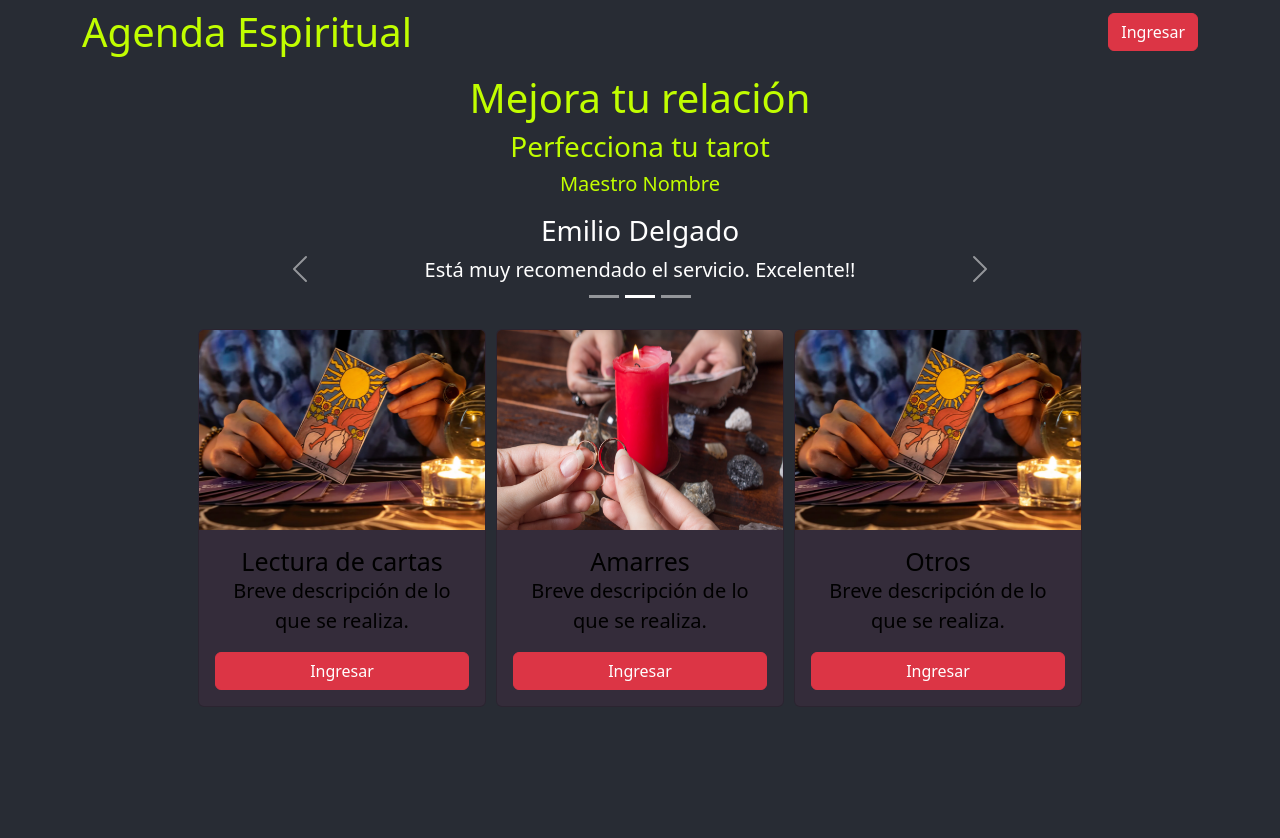
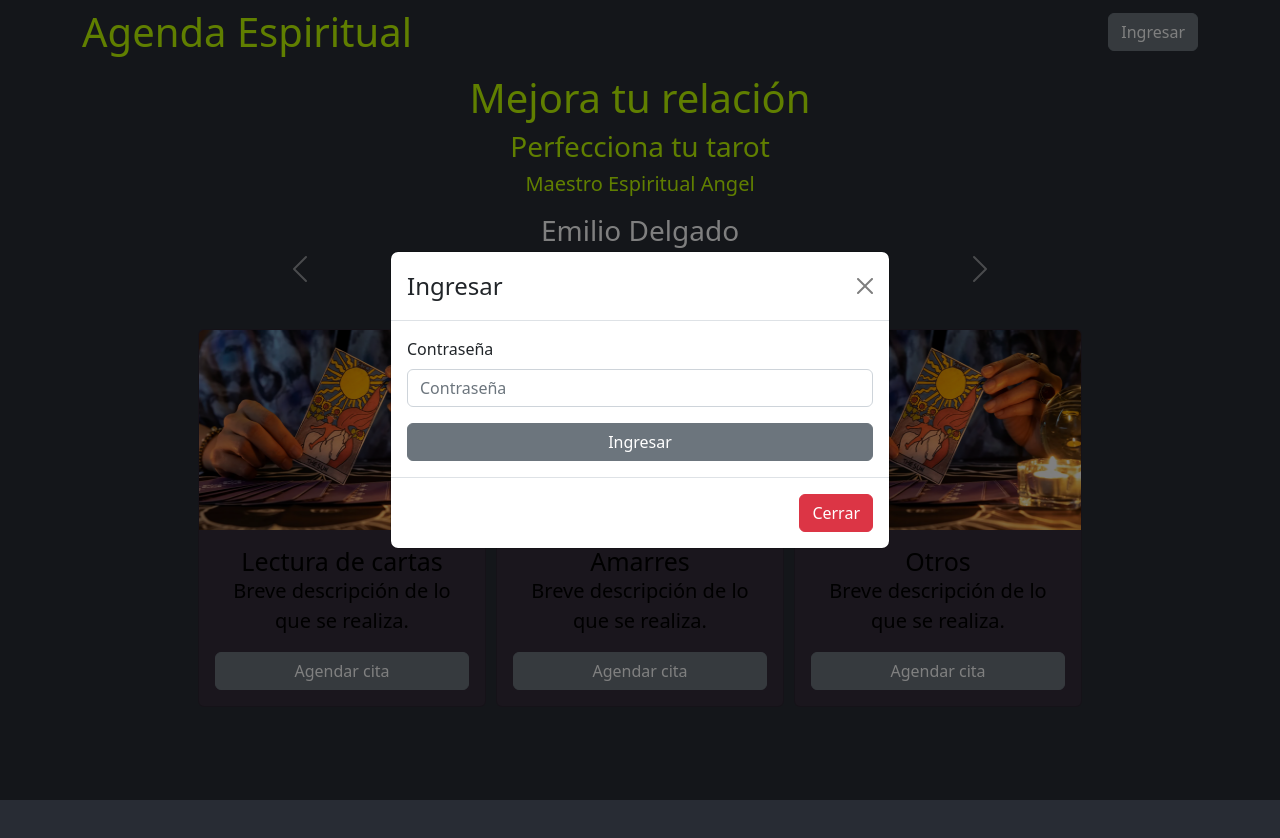
Before and after one commit to samisua19/tarotapp, a React (Create React App) app: page / in a window 1280 px wide. Both pictures are taken after a click on the button "Ingresar". Shown: the top 838 px of the page. Built offline with nearby package versions, Linux system fonts and the light colour scheme.

Commit message:
Creacion de los modales y formularios

```diff
--- a/src/App.js
+++ b/src/App.js
@@ -10,7 +10,7 @@ function App() {
         <div style={{textAlign:'center', margin:'10px'}}>
           <h1 style={{color:"#C1FE00"}}>Mejora tu relación</h1>
           <h3 style={{color:"#C1FE00"}}>Perfecciona tu tarot</h3>
-          <h5 style={{color:"#C1FE00"}}>Maestro Nombre</h5>
+          <h5 style={{color:"#C1FE00"}}>Maestro Espiritual Angel</h5>
         </div>
         <CarouselComponent style={{margin:'0px'}}/>
         <Row style={{display:'flex', flexDirection:'row', justifyContent: 'center'}}>
--- /dev/null
+++ b/src/components/buttonModalComponent.js
@@ -0,0 +1,24 @@
+import React,{useState} from 'react'
+import Button from 'react-bootstrap/Button';
+import ModalBodyComponent from './modalBodyComponent';
+
+const ButtonModalComponent = (props) => {
+
+  const [modalShow, setModalShow] = useState(false);
+
+  return (
+      <>
+            <Button variant="secondary" onClick={() => setModalShow(true)}>
+                {props.titleButtonModal}
+            </Button>
+
+            <ModalBodyComponent
+            titleModal={props.titleModal}
+            show={modalShow}
+            onHide={() => setModalShow(false)}
+            > {props.children} </ModalBodyComponent>
+      </>
+  )
+}
+
+export default ButtonModalComponent
--- a/src/components/cardComponent.js
+++ b/src/components/cardComponent.js
@@ -1,6 +1,7 @@
 import React from "react";
-import Button from 'react-bootstrap/Button';
 import Card from 'react-bootstrap/Card';
+import ButtonModalComponent from "./buttonModalComponent";
+import FormAppoimentComponent from "./formAppoimentComponent";
 
 const cardComponent = (props) => {
   return (
@@ -12,7 +13,7 @@ const cardComponent = (props) => {
             <p>{props.description}</p>
         </Card.Text>
         <div className="d-grid gap-2">
-            <Button variant="danger">{props.titleButton}</Button>
+          <ButtonModalComponent titleButtonModal="Agendar cita" titleModal="Agendar cita"><FormAppoimentComponent/></ButtonModalComponent>
         </div>
       </Card.Body>
     </Card>
--- /dev/null
+++ b/src/components/formAppoimentComponent.js
@@ -0,0 +1,33 @@
+import React from "react";
+import Button from "react-bootstrap/Button";
+import Form from "react-bootstrap/Form";
+
+const FormAppoimentComponent = () => {
+  return (
+    <Form>
+      <Form.Group className="mb-3" controlId="formBasicPassword">
+        <Form.Label>Nombre</Form.Label>
+        <Form.Control type="text" placeholder="Nombre" />
+      </Form.Group>
+      <Form.Group className="mb-3" controlId="formBasicPassword">
+        <Form.Label>Teléfono</Form.Label>
+        <Form.Control type="number" placeholder="Teléfono" />
+      </Form.Group>
+      <Form.Group className="mb-3" controlId="formBasicPassword">
+        <Form.Label>Correo electrónico</Form.Label>
+        <Form.Control type="email" placeholder="Correo eléctronico" />
+      </Form.Group>
+      <Form.Group className="mb-3" controlId="formBasicPassword">
+        <Form.Label>Descripcón del problema</Form.Label>
+        <Form.Control as="textarea" placeholder="Descripcón del problema" style={{ height: '150px' }}/>
+      </Form.Group>
+      <div className="d-grid gap-2">
+        <Button variant="secondary" type="submit">
+          Agendar cita
+        </Button>
+      </div>
+    </Form>
+  );
+};
+
+export default FormAppoimentComponent;
--- /dev/null
+++ b/src/components/formLoginComponent.js
@@ -0,0 +1,21 @@
+import React from "react";
+import Button from "react-bootstrap/Button";
+import Form from "react-bootstrap/Form";
+
+const FormLoginComponent = () => {
+  return (
+    <Form>
+      <Form.Group className="mb-3" controlId="formBasicPassword">
+        <Form.Label>Contraseña</Form.Label>
+        <Form.Control type="password" placeholder="Contraseña" />
+      </Form.Group>
+      <div className="d-grid gap-2">
+        <Button variant="secondary" type="submit">
+          Ingresar
+        </Button>
+      </div>
+    </Form>
+  );
+};
+
+export default FormLoginComponent;
--- /dev/null
+++ b/src/components/modalBodyComponent.js
@@ -0,0 +1,28 @@
+import React from "react";
+import Modal from 'react-bootstrap/Modal';
+import Button from 'react-bootstrap/Button';
+
+const ModalBodyComponent = (props) => {
+  return (
+    <Modal
+      {...props}
+      size="md"
+      aria-labelledby="contained-modal-title-vcenter"
+      centered
+    >
+      <Modal.Header closeButton>
+        <Modal.Title id="contained-modal-title-vcenter">
+          {props.titleModal}
+        </Modal.Title>
+      </Modal.Header>
+      <Modal.Body>
+          {props.children}
+      </Modal.Body>
+      <Modal.Footer>
+        <Button variant="danger" onClick={props.onHide}>Cerrar</Button>
+      </Modal.Footer>
+    </Modal>
+  );
+};
+
+export default ModalBodyComponent;
--- a/src/components/navbarComponent.js
+++ b/src/components/navbarComponent.js
@@ -1,11 +1,14 @@
 import React from "react";
-import { Navbar, Button, Container } from "react-bootstrap";
+import { Navbar, Container } from "react-bootstrap";
+import ButtonModalComponent from "./buttonModalComponent";
+import FormLoginComponent from './formLoginComponent';
+
 const NavbarComponent = (props) => {
   return (
     <Navbar style={{ backgroundColor: "#282c34" }}>
       <Container style={{ display: "flex", justifyContent: "space-between" }}>
         <h1 style={{ margin: "0px", color:"#C1FE00" }}>Agenda Espiritual</h1>
-        <Button variant="danger" >{props.titleButton}</Button>
+        <ButtonModalComponent titleButtonModal={props.titleButton} titleModal="Ingresar"><FormLoginComponent></FormLoginComponent></ButtonModalComponent>
       </Container>
     </Navbar>
   );
```
